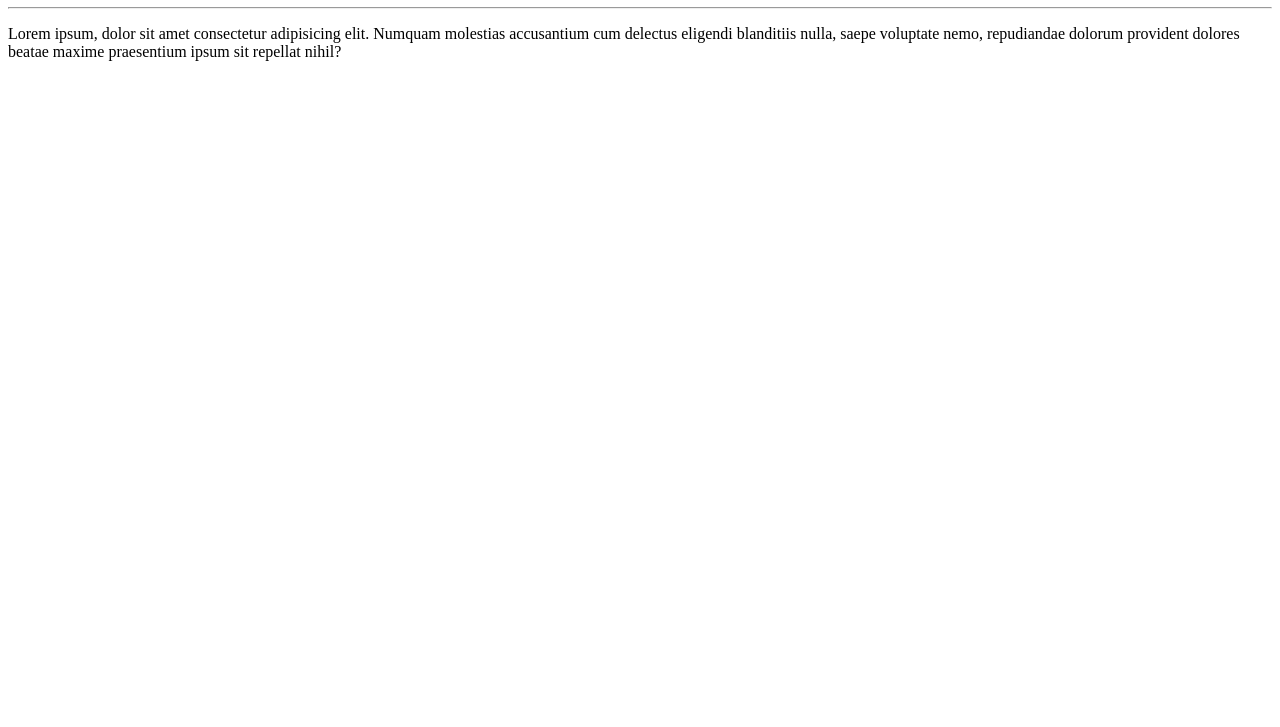
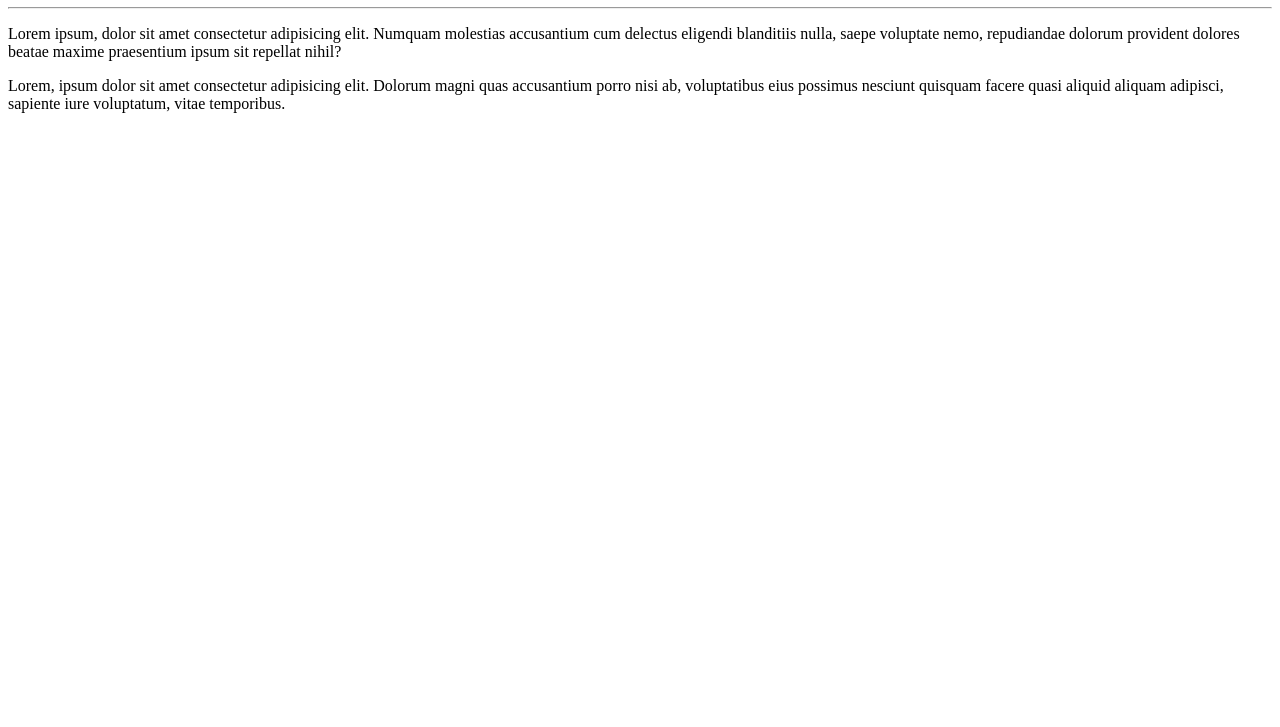
Before and after one commit to JhonLenn/Ola-mundo, a plain HTML site: page site-exemplo/index.html in a window 1280 px wide. Shown: the part 73-800 px from the top of the page. Drawn offline with Linux system fonts and the light colour scheme.

Commit message:
adcioneu outro paragrafo

```diff
--- a/site-exemplo/index.html
+++ b/site-exemplo/index.html
@@ -10,6 +10,7 @@
     <h1>Olá, mundo!</h1>
     <hr>
     <p>Lorem ipsum, dolor sit amet consectetur adipisicing elit. Numquam molestias accusantium cum delectus eligendi blanditiis nulla, saepe voluptate nemo, repudiandae dolorum provident dolores beatae maxime praesentium ipsum sit repellat nihil?</p>
+    <p>Lorem, ipsum dolor sit amet consectetur adipisicing elit. Dolorum magni quas accusantium porro nisi ab, voluptatibus eius possimus nesciunt quisquam facere quasi aliquid aliquam adipisci, sapiente iure voluptatum, vitae temporibus.</p>
 
 </body>
 </html>
```
